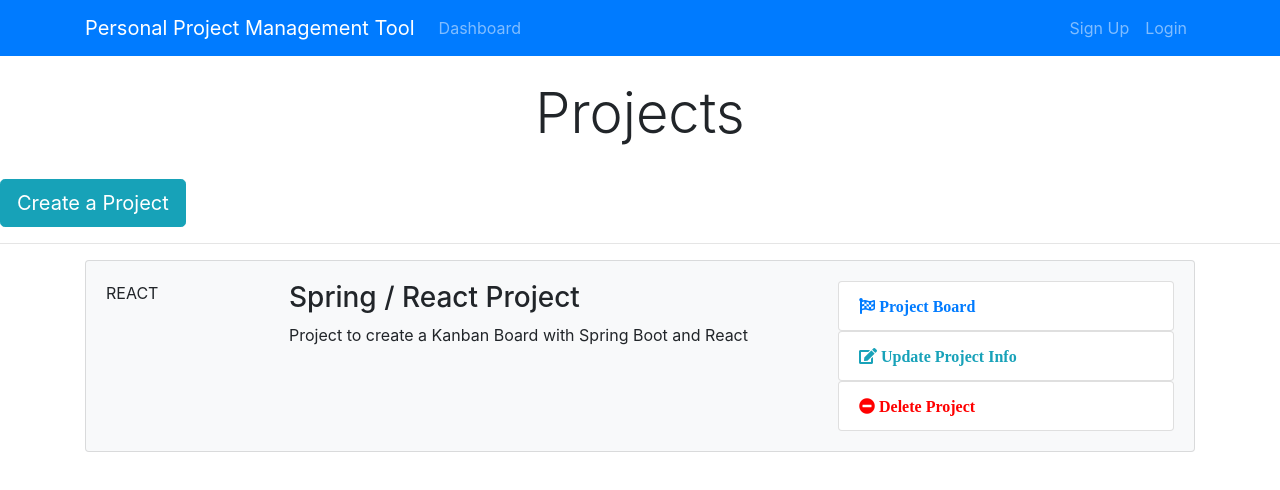
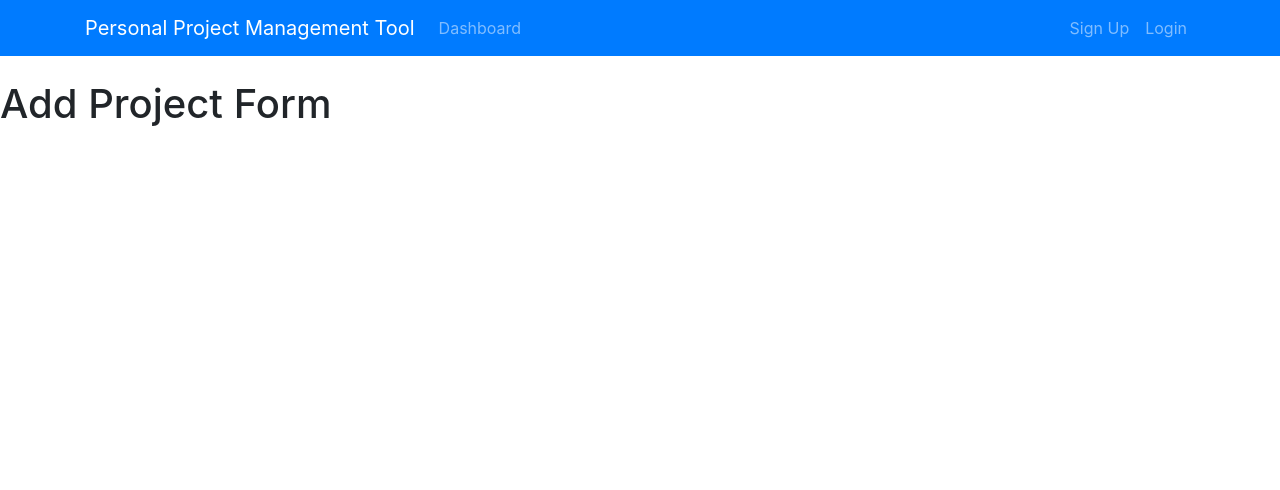
Before and after one commit to acarlson90/project-management, a React (Create React App) app in the folder project-management-client/: page /createProject in a window 1280 px wide. Shown: the top 490 px of the page. Built offline with nearby package versions, Linux system fonts and the light colour scheme.

Commit message:
Initial Commit of CreateProject.js and CreateProjectButton.js and add Routing logic to App.js

```diff
--- a/project-management-client/package.json
+++ b/project-management-client/package.json
@@ -6,6 +6,7 @@
     "bootstrap": "^4.2.1",
     "react": "^16.7.0",
     "react-dom": "^16.7.0",
+    "react-router-dom": "^4.3.1",
     "react-scripts": "2.1.2"
   },
   "scripts": {
--- a/project-management-client/src/App.js
+++ b/project-management-client/src/App.js
@@ -1,16 +1,21 @@
-import React, { Component } from 'react';
-import './App.css';
-import Dashboard from './components/Dashboard';
-import Header from './components/layout/Header';
+import React, { Component } from "react";
+import "./App.css";
+import Dashboard from "./components/Dashboard";
+import Header from "./components/layout/Header";
 import "bootstrap/dist/css/bootstrap.min.css";
+import { BrowserRouter as Router, Route, Switch } from "react-router-dom";
+import CreateProject from "./components/project/CreateProject";
 
 class App extends Component {
   render() {
     return (
-      <div className="App">
-        <Header/>
-        <Dashboard/>
-      </div>
+      <Router>
+        <div className="App">
+          <Header />
+          <Route exact path="/dashboard" component = { Dashboard }/>
+          <Route exact path="/createProject" component = { CreateProject }/>
+        </div>
+      </Router>
     );
   }
 }
--- a/project-management-client/src/components/Dashboard.js
+++ b/project-management-client/src/components/Dashboard.js
@@ -1,5 +1,6 @@
-import React, { Component } from 'react'
-import ProjectItem from './project/ProjectItem';
+import React, { Component } from "react";
+import ProjectItem from "./project/ProjectItem";
+import CreateProjectButton from "./project/CreateProjectButton";
 
 class Dashboard extends Component {
   render() {
@@ -10,18 +11,16 @@
             <div className="col-md-12">
               <h1 className="display-4 text-center">Projects</h1>
               <br />
-                  <a href="ProjectForm.html" className="btn btn-lg btn-info">
-                      Create a Project
-                  </a>
+              <CreateProjectButton />
               <br />
               <hr />
-                  <ProjectItem/>
+              <ProjectItem />
             </div>
           </div>
         </div>
       </div>
-    )
+    );
   }
 }
 
-export default  Dashboard;
+export default Dashboard;
--- /dev/null
+++ b/project-management-client/src/components/project/CreateProject.js
@@ -0,0 +1,13 @@
+import React, { Component } from 'react'
+
+class CreateProject extends Component {
+  render() {
+    return (
+      <div>
+        <h1>Add Project Form</h1>
+      </div>
+    )
+  }
+}
+
+export default CreateProject;
--- /dev/null
+++ b/project-management-client/src/components/project/CreateProjectButton.js
@@ -0,0 +1,14 @@
+import React from "react";
+import { Link } from "react-router-dom";
+
+const CreateProjectButton = () => {
+  return (
+    <React.Fragment>
+      <Link to="/createProject" className="btn btn-lg btn-info">
+        Create a Project
+      </Link>
+    </React.Fragment>
+  );
+};
+
+export default CreateProjectButton;
```
Also changed, not shown: 1 other file (tests, documents, lock files or other folders). Lines whose indentation alone changed are shown as unchanged.
